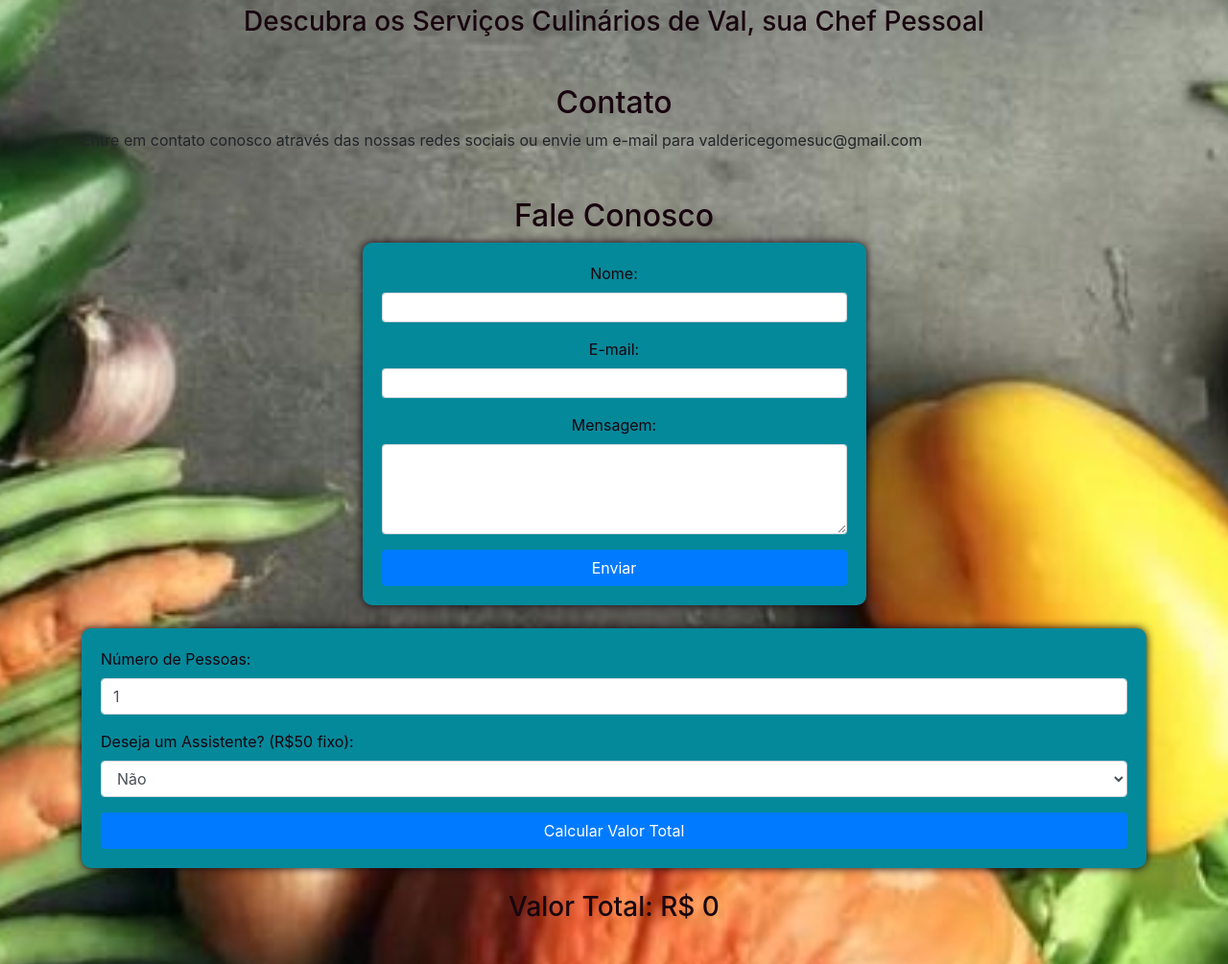
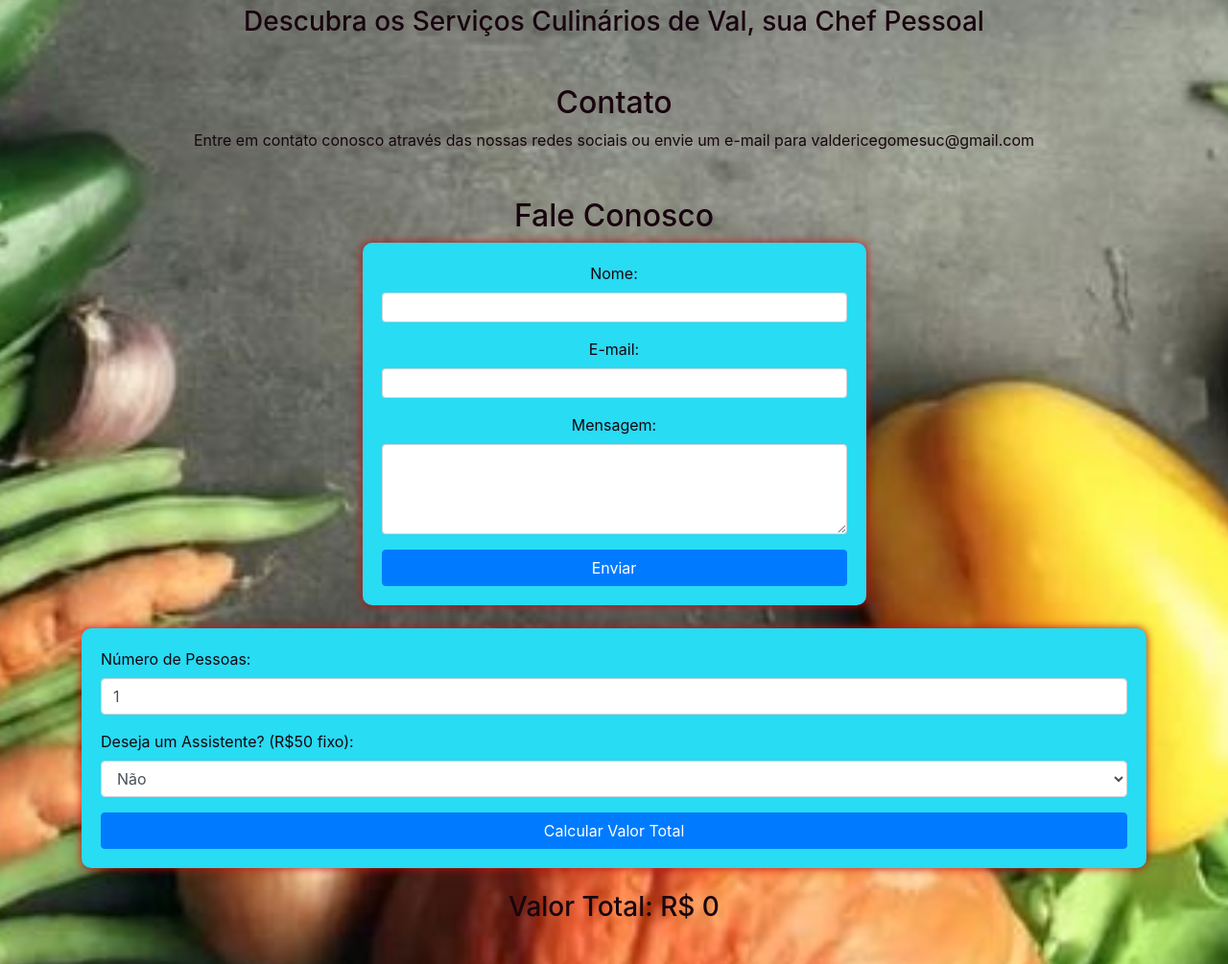
Before and after one commit to rayonny/restaurante, a website built with webpack: page index.html in a window 1280 px wide. Shown: the part 2060-3065 px from the top of the page at 96% size. Built offline with nearby package versions, Linux system fonts and the light colour scheme.

Commit message:
initial commit

```diff
--- a/css/style.css
+++ b/css/style.css
@@ -26,10 +26,10 @@ p, label, span, .nav-link {
 }
 
 form {
-  background-color: #04899a;
+  background-color: #27dcf3;
   padding: 20px;
   border-radius: 10px;
-  box-shadow: 0px 0px 10px rgb(24, 5, 15);
+  box-shadow: 0px 0px 10px rgb(201, 12, 12);
 }
 
 .card-deck .card {
--- a/index.html
+++ b/index.html
@@ -169,7 +169,7 @@
 <!-- Contato Section -->
 <section id="contato" class="mt-5">
   <h2 class="text-center">Contato</h2>
-  <p2 class="text-center">Entre em contato conosco através das nossas redes sociais ou envie um e-mail para valdericegomesuc@gmail.com</p2>
+  <p class="text-center">Entre em contato conosco através das nossas redes sociais ou envie um e-mail para valdericegomesuc@gmail.com</p>
 </section>
   <!-- Fale Conosco Section -->
   <section id="fale-conosco" class="mt-5">
```
